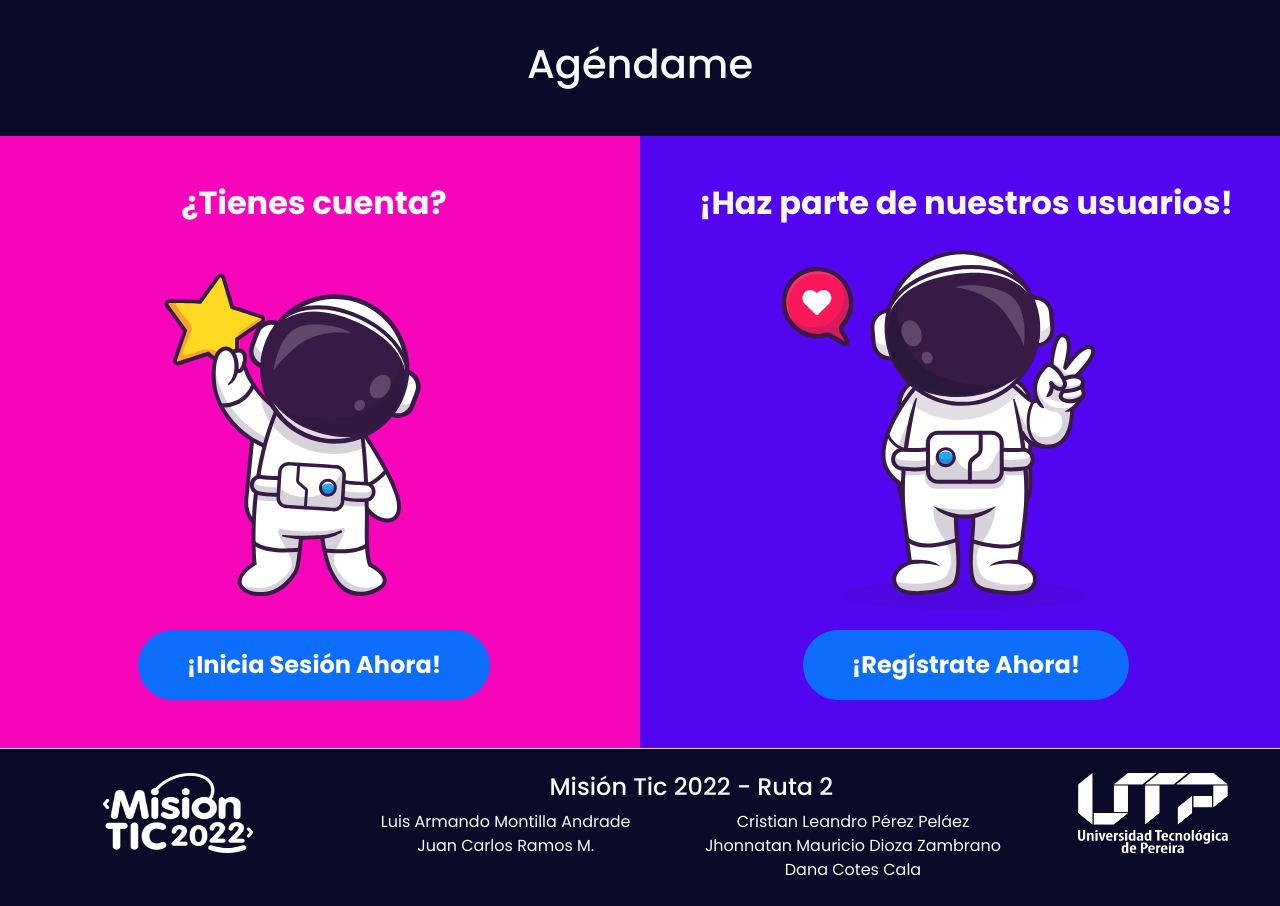
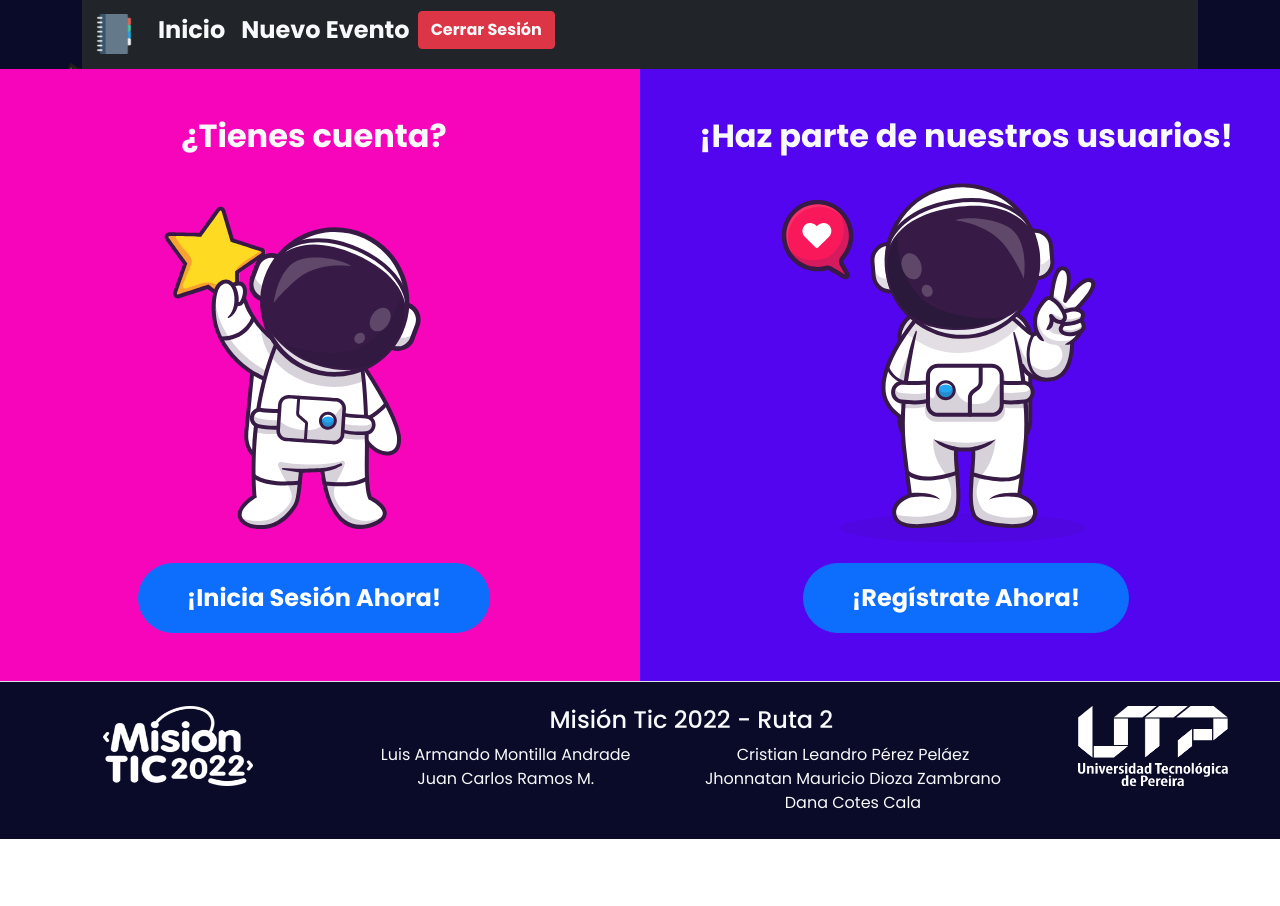
Before and after one commit to clpp-dev/agendame-misiontic2022, a React (Create React App) app in the folder frontend-agendame/: page / in a window 1280 px wide. After the commit the page ends 839 px from the top, so only its background shows below. Built offline with nearby package versions, Linux system fonts and the light colour scheme.

Commit message:
FrontEnd: Creacion NavBar usuario logueado, nuevas rutas y links funcionando

```diff
--- a/frontend-agendame/src/App.js
+++ b/frontend-agendame/src/App.js
@@ -1,6 +1,7 @@
 import { BrowserRouter, Routes, Route } from "react-router-dom";
 import { Footer } from "./Components/Layout/Footer/Footer";
 import { HeaderWithOutLogin } from "./Components/Layout/HeaderWithOutLogin/HeaderWithOutLogin";
+import { NavBar } from "./Components/Layout/NavBar/NavBar";
 import { DashboardPage } from "./Components/Pages/dashboardPage/DashboardPage";
 import { Home } from "./Components/Pages/Home/Home";
 import { LoginPage } from "./Components/Pages/LoginPage/LoginPage";
@@ -11,11 +12,11 @@ import { RegisterPage } from "./Components/Pages/RegisterPage/RegisterPage";
 
 function App() {
 
-  const authUser = true
+  const authUser = false
 
   return (
     <BrowserRouter>
-    {authUser ? <HeaderWithOutLogin/> : "NO ESTA AUTENTICADO"}
+    {authUser ? <HeaderWithOutLogin/> : <NavBar/>}
       <Routes>
         <Route path="/" element={<Home />} />
         <Route exact path="/home" element={<Home />} />
@@ -25,7 +26,7 @@ function App() {
         <Route exact path="/newevent" element={<NewEventPage />} />
         <Route path="*" element={<NotFound404 />} />
       </Routes>
-      {authUser ? <Footer/> : "NO ESTA AUTENTICADO"}
+      <Footer/>
     </BrowserRouter>
   );
 }
--- a/frontend-agendame/src/Assets/Css/main.css
+++ b/frontend-agendame/src/Assets/Css/main.css
@@ -14,7 +14,10 @@
   font-family: 'Poppins', sans-serif;
 }
 body {
-  background-color: var(--bgBody);
+  /* background-color: var(--bgBody); */
+  background-image: url("../Img/bg-misionTic2022.png");
+  background-size: cover;
+  background-repeat: no-repeat;
 }
 
 .bgDarkApp{
--- /dev/null
+++ b/frontend-agendame/src/Components/Layout/NavBar/NavBar.jsx
@@ -0,0 +1,65 @@
+import React from "react";
+import LogoAgendame from "../../../Assets/Img/logoAgenda.png"
+
+export const NavBar = () => {
+  return (
+    <div className="container-xl w-md-100">
+      <nav className="navbar navbar-expand-lg navbar-light bg-dark">
+        <div className="container-fluid">
+          <a className="navbar-brand" href="/inicio">
+            <img
+              src={LogoAgendame}
+              alt=""
+              width="40"
+              height="40"
+            />
+          </a>
+
+          <button
+            className="navbar-toggler bg-light"
+            type="button"
+            data-bs-toggle="collapse"
+            data-bs-target="#navbarSupportedContent"
+            aria-controls="navbarSupportedContent"
+            aria-expanded="false"
+            aria-label="Toggle navigation"
+          >
+            <span className="navbar-toggler-icon"></span>
+          </button>
+
+          <div className="collapse navbar-collapse" id="navbarSupportedContent">
+            <ul className="navbar-nav me-auto mb-2 mb-lg-0">
+              <li className="nav-item nav justify-content-center">
+                <a
+                  className="nav-link h4 active fw-bold text-light"
+                  aria-current="page"
+                  href="/dashboard"
+                >
+                  Inicio
+                </a>
+              </li>
+
+              <li className="nav-item nav justify-content-center">
+                <a
+                  className="nav-link h4 active fw-bold text-light"
+                  href="/newevent"
+                >
+                  Nuevo Evento
+                </a>
+              </li>
+
+              <li className="nav-item fw-bold nav justify-content-center align-self-center">
+                <a
+                  className="nav-link, h4 btn btn-danger float-end fw-bold text-light align-self-end"
+                  href="/logout"
+                >
+                  Cerrar Sesión
+                </a>
+              </li>
+            </ul>
+          </div>
+        </div>
+      </nav>
+    </div>
+  );
+};
```
